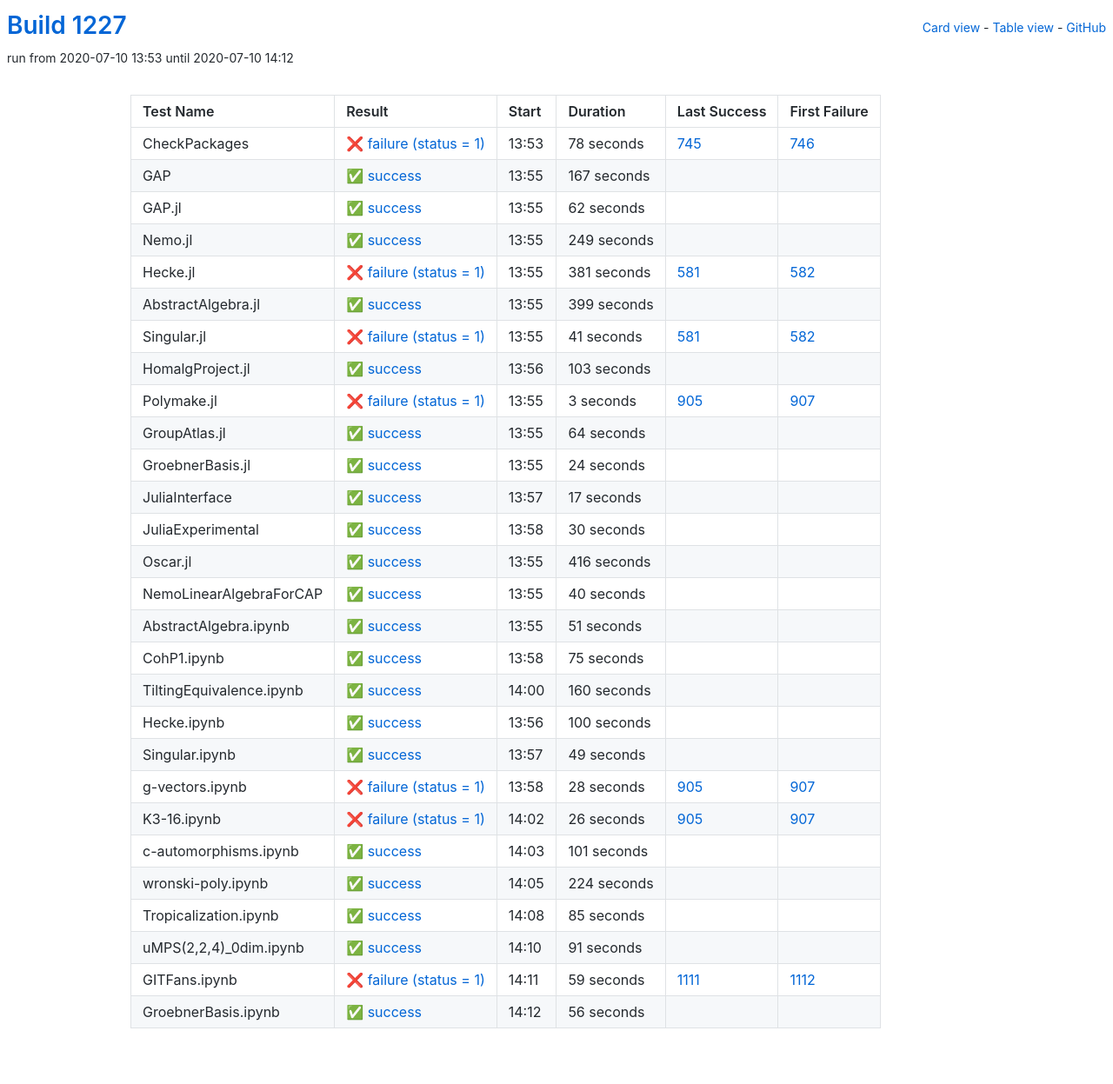
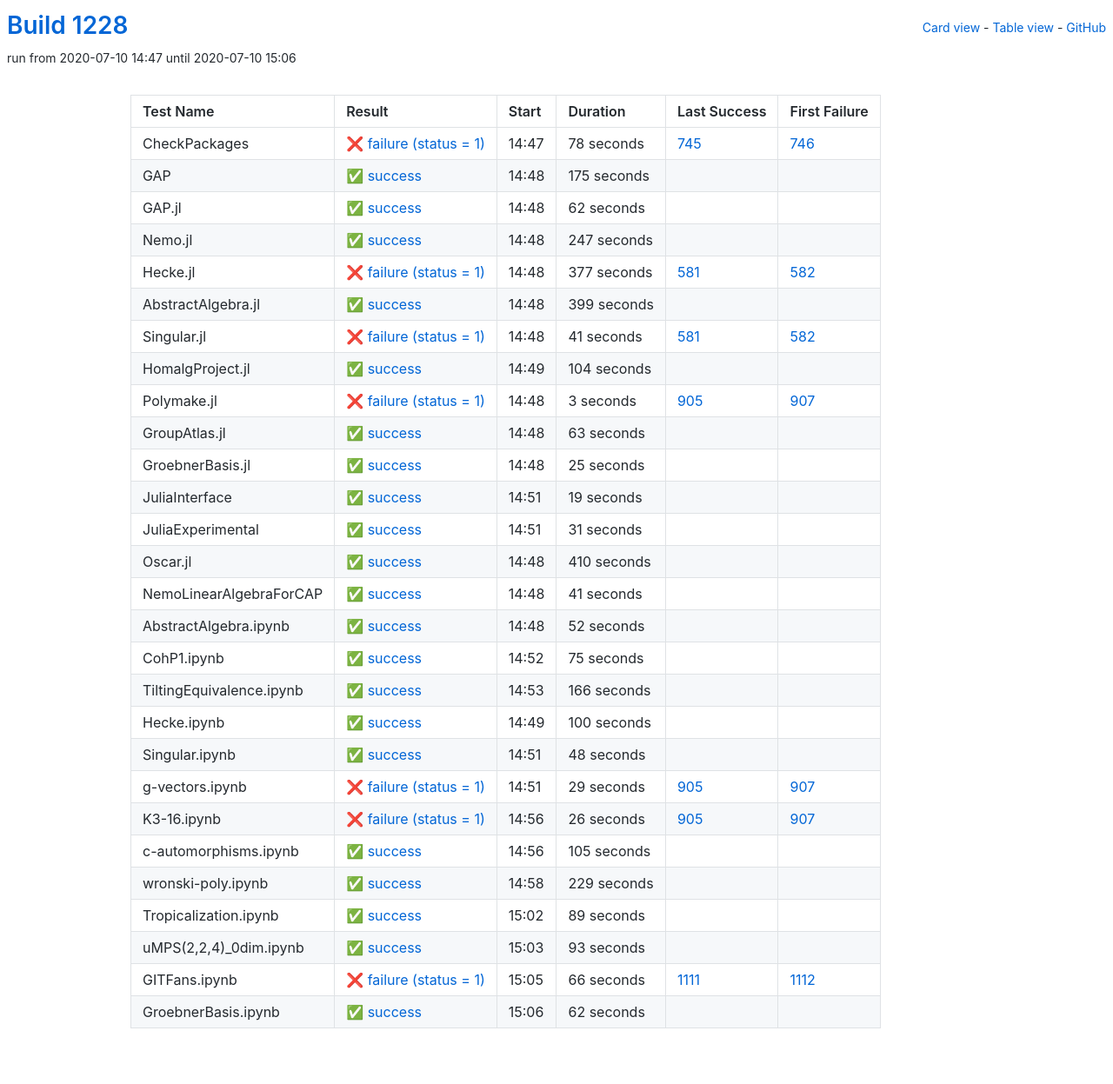
Before and after one commit to oscar-system/oscar-ci-status-1.4, a Jekyll site: the page built from table.html, in a window 1280 px wide. Shown: the whole page at 87% size. Built offline with Jekyll 4.4.1, drawn with Linux system fonts in a browser that asks for light colours.

Commit message:
Build #1228

```diff
--- a/_data/ci.yml
+++ b/_data/ci.yml
@@ -1,6 +1,6 @@
 ---
-build: 1227
-build_url: https://oscarci.mathematik.uni-kl.de/job/oscar-julia-1.4/1227/
+build: 1228
+build_url: https://oscarci.mathematik.uni-kl.de/job/oscar-julia-1.4/1228/
 job: oscar-julia-1.4
 organization: oscar-system
 repo: oscar-ci-status-1.4
@@ -8,8 +8,8 @@ repourl: https://github.com/oscar-system/oscar-ci-status-1.4
 tests:
 - name: CheckPackages
   id: checkpackages
-  log: https://oscarci.mathematik.uni-kl.de/job/oscar-julia-1.4/1227/artifact/logs/build-1227/CheckPackages.log
-  start: 2020-07-10 13:53
+  log: https://oscarci.mathematik.uni-kl.de/job/oscar-julia-1.4/1228/artifact/logs/build-1228/CheckPackages.log
+  start: 2020-07-10 14:47
   success: false
   exitcode: 1
   status: failure
@@ -20,20 +20,20 @@ tests:
   first_failure_url: https://oscarci.mathematik.uni-kl.de/job/oscar-julia-1.4/746/
 - name: GAP
   id: gap
-  log: https://oscarci.mathematik.uni-kl.de/job/oscar-julia-1.4/1227/artifact/logs/build-1227/GAP.log
-  start: 2020-07-10 13:55
+  log: https://oscarci.mathematik.uni-kl.de/job/oscar-julia-1.4/1228/artifact/logs/build-1228/GAP.log
+  start: 2020-07-10 14:48
   success: true
   exitcode: 0
   status: success
-  duration: 167
+  duration: 175
   last_success: false
   last_success_url:
   first_failure: false
   first_failure_url:
 - name: GAP.jl
   id: gap-jl
-  log: https://oscarci.mathematik.uni-kl.de/job/oscar-julia-1.4/1227/artifact/logs/build-1227/GAP.jl.log
-  start: 2020-07-10 13:55
+  log: https://oscarci.mathematik.uni-kl.de/job/oscar-julia-1.4/1228/artifact/logs/build-1228/GAP.jl.log
+  start: 2020-07-10 14:48
   success: true
   exitcode: 0
   status: success
@@ -44,32 +44,32 @@ tests:
   first_failure_url:
 - name: Nemo.jl
   id: nemo-jl
-  log: https://oscarci.mathematik.uni-kl.de/job/oscar-julia-1.4/1227/artifact/logs/build-1227/Nemo.jl.log
-  start: 2020-07-10 13:55
+  log: https://oscarci.mathematik.uni-kl.de/job/oscar-julia-1.4/1228/artifact/logs/build-1228/Nemo.jl.log
+  start: 2020-07-10 14:48
   success: true
   exitcode: 0
   status: success
-  duration: 249
+  duration: 247
   last_success: false
   last_success_url:
   first_failure: false
   first_failure_url:
 - name: Hecke.jl
   id: hecke-jl
-  log: https://oscarci.mathematik.uni-kl.de/job/oscar-julia-1.4/1227/artifact/logs/build-1227/Hecke.jl.log
-  start: 2020-07-10 13:55
+  log: https://oscarci.mathematik.uni-kl.de/job/oscar-julia-1.4/1228/artifact/logs/build-1228/Hecke.jl.log
+  start: 2020-07-10 14:48
   success: false
   exitcode: 1
   status: failure
-  duration: 381
+  duration: 377
   last_success: 581
   last_success_url: https://oscarci.mathematik.uni-kl.de/job/oscar-julia-1.4/581/
   first_failure: 582
   first_failure_url: https://oscarci.mathematik.uni-kl.de/job/oscar-julia-1.4/582/
 - name: AbstractAlgebra.jl
   id: abstractalgebra-jl
-  log: https://oscarci.mathematik.uni-kl.de/job/oscar-julia-1.4/1227/artifact/logs/build-1227/AbstractAlgebra.jl.log
-  start: 2020-07-10 13:55
+  log: https://oscarci.mathematik.uni-kl.de/job/oscar-julia-1.4/1228/artifact/logs/build-1228/AbstractAlgebra.jl.log
+  start: 2020-07-10 14:48
   success: true
   exitcode: 0
   status: success
@@ -80,8 +80,8 @@ tests:
   first_failure_url:
 - name: Singular.jl
   id: singular-jl
-  log: https://oscarci.mathematik.uni-kl.de/job/oscar-julia-1.4/1227/artifact/logs/build-1227/Singular.jl.log
-  start: 2020-07-10 13:55
+  log: https://oscarci.mathematik.uni-kl.de/job/oscar-julia-1.4/1228/artifact/logs/build-1228/Singular.jl.log
+  start: 2020-07-10 14:48
   success: false
   exitcode: 1
   status: failure
@@ -92,20 +92,20 @@ tests:
   first_failure_url: https://oscarci.mathematik.uni-kl.de/job/oscar-julia-1.4/582/
 - name: HomalgProject.jl
   id: homalgproject-jl
-  log: https://oscarci.mathematik.uni-kl.de/job/oscar-julia-1.4/1227/artifact/logs/build-1227/HomalgProject.jl.log
-  start: 2020-07-10 13:56
+  log: https://oscarci.mathematik.uni-kl.de/job/oscar-julia-1.4/1228/artifact/logs/build-1228/HomalgProject.jl.log
+  start: 2020-07-10 14:49
   success: true
   exitcode: 0
   status: success
-  duration: 103
+  duration: 104
   last_success: false
   last_success_url:
   first_failure: false
   first_failure_url:
 - name: Polymake.jl
   id: polymake-jl
-  log: https://oscarci.mathematik.uni-kl.de/job/oscar-julia-1.4/1227/artifact/logs/build-1227/Polymake.jl.log
-  start: 2020-07-10 13:55
+  log: https://oscarci.mathematik.uni-kl.de/job/oscar-julia-1.4/1228/artifact/logs/build-1228/Polymake.jl.log
+  start: 2020-07-10 14:48
   success: false
   exitcode: 1
   status: failure
@@ -116,92 +116,92 @@ tests:
   first_failure_url: https://oscarci.mathematik.uni-kl.de/job/oscar-julia-1.4/907/
 - name: GroupAtlas.jl
   id: groupatlas-jl
-  log: https://oscarci.mathematik.uni-kl.de/job/oscar-julia-1.4/1227/artifact/logs/build-1227/GroupAtlas.jl.log
-  start: 2020-07-10 13:55
+  log: https://oscarci.mathematik.uni-kl.de/job/oscar-julia-1.4/1228/artifact/logs/build-1228/GroupAtlas.jl.log
+  start: 2020-07-10 14:48
   success: true
   exitcode: 0
   status: success
-  duration: 64
+  duration: 63
   last_success: false
   last_success_url:
   first_failure: false
   first_failure_url:
 - name: GroebnerBasis.jl
   id: groebnerbasis-jl
-  log: https://oscarci.mathematik.uni-kl.de/job/oscar-julia-1.4/1227/artifact/logs/build-1227/GroebnerBasis.jl.log
-  start: 2020-07-10 13:55
+  log: https://oscarci.mathematik.uni-kl.de/job/oscar-julia-1.4/1228/artifact/logs/build-1228/GroebnerBasis.jl.log
+  start: 2020-07-10 14:48
   success: true
   exitcode: 0
   status: success
-  duration: 24
+  duration: 25
   last_success: false
   last_success_url:
   first_failure: false
   first_failure_url:
 - name: JuliaInterface
   id: juliainterface
-  log: https://oscarci.mathematik.uni-kl.de/job/oscar-julia-1.4/1227/artifact/logs/build-1227/JuliaInterface.log
-  start: 2020-07-10 13:57
+  log: https://oscarci.mathematik.uni-kl.de/job/oscar-julia-1.4/1228/artifact/logs/build-1228/JuliaInterface.log
+  start: 2020-07-10 14:51
   success: true
   exitcode: 0
   status: success
-  duration: 17
+  duration: 19
   last_success: false
   last_success_url:
   first_failure: false
   first_failure_url:
 - name: JuliaExperimental
   id: juliaexperimental
-  log: https://oscarci.mathematik.uni-kl.de/job/oscar-julia-1.4/1227/artifact/logs/build-1227/JuliaExperimental.log
-  start: 2020-07-10 13:58
+  log: https://oscarci.mathematik.uni-kl.de/job/oscar-julia-1.4/1228/artifact/logs/build-1228/JuliaExperimental.log
+  start: 2020-07-10 14:51
   success: true
   exitcode: 0
   status: success
-  duration: 30
+  duration: 31
   last_success: false
   last_success_url:
   first_failure: false
   first_failure_url:
 - name: Oscar.jl
   id: oscar-jl
-  log: https://oscarci.mathematik.uni-kl.de/job/oscar-julia-1.4/1227/artifact/logs/build-1227/Oscar.jl.log
-  start: 2020-07-10 13:55
+  log: https://oscarci.mathematik.uni-kl.de/job/oscar-julia-1.4/1228/artifact/logs/build-1228/Oscar.jl.log
+  start: 2020-07-10 14:48
   success: true
   exitcode: 0
   status: success
-  duration: 416
+  duration: 410
   last_success: false
   last_success_url:
   first_failure: false
   first_failure_url:
 - name: NemoLinearAlgebraForCAP
   id: nemolinearalgebraforcap
-  log: https://oscarci.mathematik.uni-kl.de/job/oscar-julia-1.4/1227/artifact/logs/build-1227/NemoLinearAlgebraForCAP.log
-  start: 2020-07-10 13:55
+  log: https://oscarci.mathematik.uni-kl.de/job/oscar-julia-1.4/1228/artifact/logs/build-1228/NemoLinearAlgebraForCAP.log
+  start: 2020-07-10 14:48
   success: true
   exitcode: 0
   status: success
-  duration: 40
+  duration: 41
   last_success: false
   last_success_url:
   first_failure: false
   first_failure_url:
 - name: AbstractAlgebra.ipynb
   id: abstractalgebra-ipynb
-  log: https://oscarci.mathematik.uni-kl.de/job/oscar-julia-1.4/1227/artifact/logs/build-1227/AbstractAlgebra.ipynb.log
-  start: 2020-07-10 13:55
+  log: https://oscarci.mathematik.uni-kl.de/job/oscar-julia-1.4/1228/artifact/logs/build-1228/AbstractAlgebra.ipynb.log
+  start: 2020-07-10 14:48
   success: true
   exitcode: 0
   status: success
-  duration: 51
+  duration: 52
   last_success: false
   last_success_url:
   first_failure: false
   first_failure_url:
 - name: CohP1.ipynb
   id: cohp1-ipynb
-  log: https://oscarci.mathematik.uni-kl.de/job/oscar-julia-1.4/1227/artifact/logs/build-1227/CohP1.ipynb.log
-  start: 2020-07-10 13:58
+  log: https://oscarci.mathematik.uni-kl.de/job/oscar-julia-1.4/1228/artifact/logs/build-1228/CohP1.ipynb.log
+  start: 2020-07-10 14:52
   success: true
   exitcode: 0
   status: success
@@ -212,20 +212,20 @@ tests:
   first_failure_url:
 - name: TiltingEquivalence.ipynb
   id: tiltingequivalence-ipynb
-  log: https://oscarci.mathematik.uni-kl.de/job/oscar-julia-1.4/1227/artifact/logs/build-1227/TiltingEquivalence.ipynb.log
-  start: 2020-07-10 14:00
+  log: https://oscarci.mathematik.uni-kl.de/job/oscar-julia-1.4/1228/artifact/logs/build-1228/TiltingEquivalence.ipynb.log
+  start: 2020-07-10 14:53
   success: true
   exitcode: 0
   status: success
-  duration: 160
+  duration: 166
   last_success: false
   last_success_url:
   first_failure: false
   first_failure_url:
 - name: Hecke.ipynb
   id: hecke-ipynb
-  log: https://oscarci.mathematik.uni-kl.de/job/oscar-julia-1.4/1227/artifact/logs/build-1227/Hecke.ipynb.log
-  start: 2020-07-10 13:56
+  log: https://oscarci.mathematik.uni-kl.de/job/oscar-julia-1.4/1228/artifact/logs/build-1228/Hecke.ipynb.log
+  start: 2020-07-10 14:49
   success: true
   exitcode: 0
   status: success
@@ -236,32 +236,32 @@ tests:
   first_failure_url:
 - name: Singular.ipynb
   id: singular-ipynb
-  log: https://oscarci.mathematik.uni-kl.de/job/oscar-julia-1.4/1227/artifact/logs/build-1227/Singular.ipynb.log
-  start: 2020-07-10 13:57
+  log: https://oscarci.mathematik.uni-kl.de/job/oscar-julia-1.4/1228/artifact/logs/build-1228/Singular.ipynb.log
+  start: 2020-07-10 14:51
   success: true
   exitcode: 0
   status: success
-  duration: 49
+  duration: 48
   last_success: false
   last_success_url:
   first_failure: false
   first_failure_url:
 - name: g-vectors.ipynb
   id: g-vectors-ipynb
-  log: https://oscarci.mathematik.uni-kl.de/job/oscar-julia-1.4/1227/artifact/logs/build-1227/g-vectors.ipynb.log
-  start: 2020-07-10 13:58
+  log: https://oscarci.mathematik.uni-kl.de/job/oscar-julia-1.4/1228/artifact/logs/build-1228/g-vectors.ipynb.log
+  start: 2020-07-10 14:51
   success: false
   exitcode: 1
   status: failure
-  duration: 28
+  duration: 29
   last_success: 905
   last_success_url: https://oscarci.mathematik.uni-kl.de/job/oscar-julia-1.4/905/
   first_failure: 907
   first_failure_url: https://oscarci.mathematik.uni-kl.de/job/oscar-julia-1.4/907/
 - name: K3-16.ipynb
   id: k3-16-ipynb
-  log: https://oscarci.mathematik.uni-kl.de/job/oscar-julia-1.4/1227/artifact/logs/build-1227/K3-16.ipynb.log
-  start: 2020-07-10 14:02
+  log: https://oscarci.mathematik.uni-kl.de/job/oscar-julia-1.4/1228/artifact/logs/build-1228/K3-16.ipynb.log
+  start: 2020-07-10 14:56
   success: false
   exitcode: 1
   status: failure
@@ -272,72 +272,72 @@ tests:
   first_failure_url: https://oscarci.mathematik.uni-kl.de/job/oscar-julia-1.4/907/
 - name: c-automorphisms.ipynb
   id: c-automorphisms-ipynb
-  log: https://oscarci.mathematik.uni-kl.de/job/oscar-julia-1.4/1227/artifact/logs/build-1227/c-automorphisms.ipynb.log
-  start: 2020-07-10 14:03
+  log: https://oscarci.mathematik.uni-kl.de/job/oscar-julia-1.4/1228/artifact/logs/build-1228/c-automorphisms.ipynb.log
+  start: 2020-07-10 14:56
   success: true
   exitcode: 0
   status: success
-  duration: 101
+  duration: 105
   last_success: false
   last_success_url:
   first_failure: false
   first_failure_url:
 - name: wronski-poly.ipynb
   id: wronski-poly-ipynb
-  log: https://oscarci.mathematik.uni-kl.de/job/oscar-julia-1.4/1227/artifact/logs/build-1227/wronski-poly.ipynb.log
-  start: 2020-07-10 14:05
+  log: https://oscarci.mathematik.uni-kl.de/job/oscar-julia-1.4/1228/artifact/logs/build-1228/wronski-poly.ipynb.log
+  start: 2020-07-10 14:58
   success: true
   exitcode: 0
   status: success
-  duration: 224
+  duration: 229
   last_success: false
   last_success_url:
   first_failure: false
   first_failure_url:
 - name: Tropicalization.ipynb
   id: tropicalization-ipynb
-  log: https://oscarci.mathematik.uni-kl.de/job/oscar-julia-1.4/1227/artifact/logs/build-1227/Tropicalization.ipynb.log
-  start: 2020-07-10 14:08
+  log: https://oscarci.mathematik.uni-kl.de/job/oscar-julia-1.4/1228/artifact/logs/build-1228/Tropicalization.ipynb.log
+  start: 2020-07-10 15:02
   success: true
   exitcode: 0
   status: success
-  duration: 85
+  duration: 89
   last_success: false
   last_success_url:
   first_failure: false
   first_failure_url:
 - name: uMPS(2,2,4)_0dim.ipynb
   id: umps-2-2-4-0dim-ipynb
-  log: https://oscarci.mathematik.uni-kl.de/job/oscar-julia-1.4/1227/artifact/logs/build-1227/uMPS-2-2-4-_0dim.ipynb.log
-  start: 2020-07-10 14:10
+  log: https://oscarci.mathematik.uni-kl.de/job/oscar-julia-1.4/1228/artifact/logs/build-1228/uMPS-2-2-4-_0dim.ipynb.log
+  start: 2020-07-10 15:03
   success: true
   exitcode: 0
   status: success
-  duration: 91
+  duration: 93
   last_success: false
   last_success_url:
   first_failure: false
   first_failure_url:
 - name: GITFans.ipynb
   id: gitfans-ipynb
-  log: https://oscarci.mathematik.uni-kl.de/job/oscar-julia-1.4/1227/artifact/logs/build-1227/GITFans.ipynb.log
-  start: 2020-07-10 14:11
+  log: https://oscarci.mathematik.uni-kl.de/job/oscar-julia-1.4/1228/artifact/logs/build-1228/GITFans.ipynb.log
+  start: 2020-07-10 15:05
   success: false
   exitcode: 1
   status: failure
-  duration: 59
+  duration: 66
   last_success: 1111
   last_success_url: https://oscarci.mathematik.uni-kl.de/job/oscar-julia-1.4/1111/
   first_failure: 1112
   first_failure_url: https://oscarci.mathematik.uni-kl.de/job/oscar-julia-1.4/1112/
 - name: GroebnerBasis.ipynb
   id: groebnerbasis-ipynb
-  log: https://oscarci.mathematik.uni-kl.de/job/oscar-julia-1.4/1227/artifact/logs/build-1227/GroebnerBasis.ipynb.log
-  start: 2020-07-10 14:12
+  log: https://oscarci.mathematik.uni-kl.de/job/oscar-julia-1.4/1228/artifact/logs/build-1228/GroebnerBasis.ipynb.log
+  start: 2020-07-10 15:06
   success: true
   exitcode: 0
   status: success
-  duration: 56
+  duration: 62
   last_success: false
   last_success_url:
   first_failure: false
```
Also changed, not shown: README.md.
